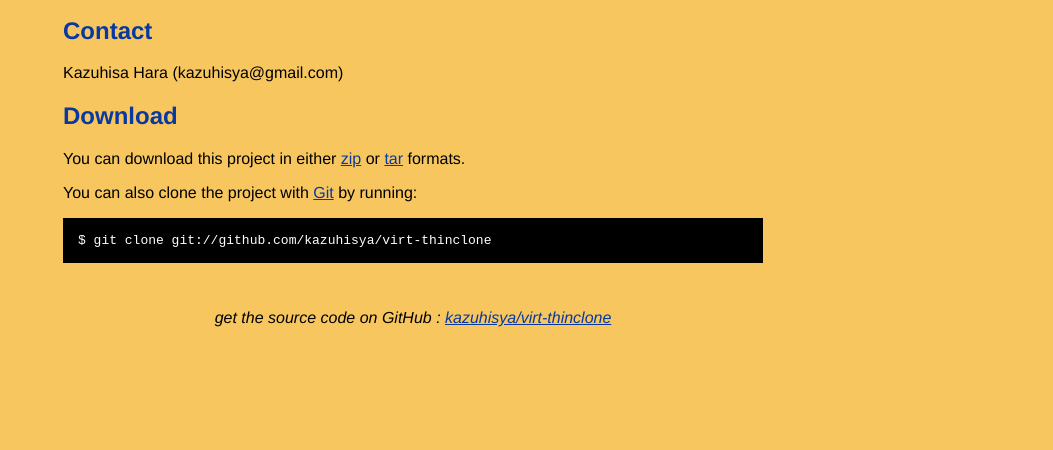
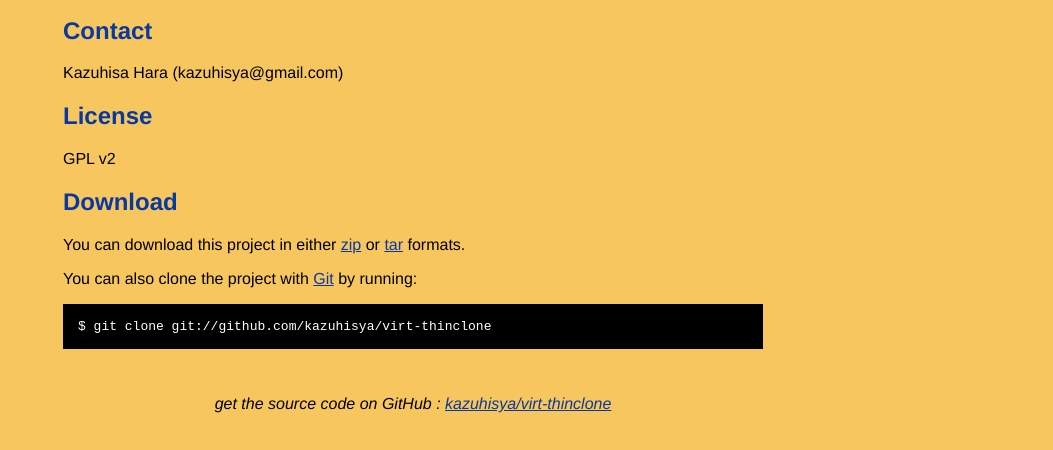
Before and after one commit to kazuhisya/virt-thinclone, a plain HTML site: page index.html in a window 1280 px wide. Shown: the part 350-800 px from the top of the page, without its empty margins (227-1280 px from the left). Drawn offline with Linux system fonts and the light colour scheme.

Commit message:
[from now] Mon Aug 15 17:50:55 JST 2011
diff --git a/index.html b/index.html
index fb1b42a..9e447be 100644
--- a/index.html
+++ b/index.html
@@ -55,6 +55,8 @@
 <p>Kazuhisa Hara (kazuhisya@gmail.com)
<br/>      </p>

+    <h2>License</h2>
+    <p>GPL v2</p>
     <h2>Download</h2>
     <p>
       You can download this project in either

```diff
--- a/index.html
+++ b/index.html
@@ -58,6 +58,8 @@
 <br/>      </p>
 
 
+    <h2>License</h2>
+    <p>GPL v2</p>
     <h2>Download</h2>
     <p>
       You can download this project in either
```
